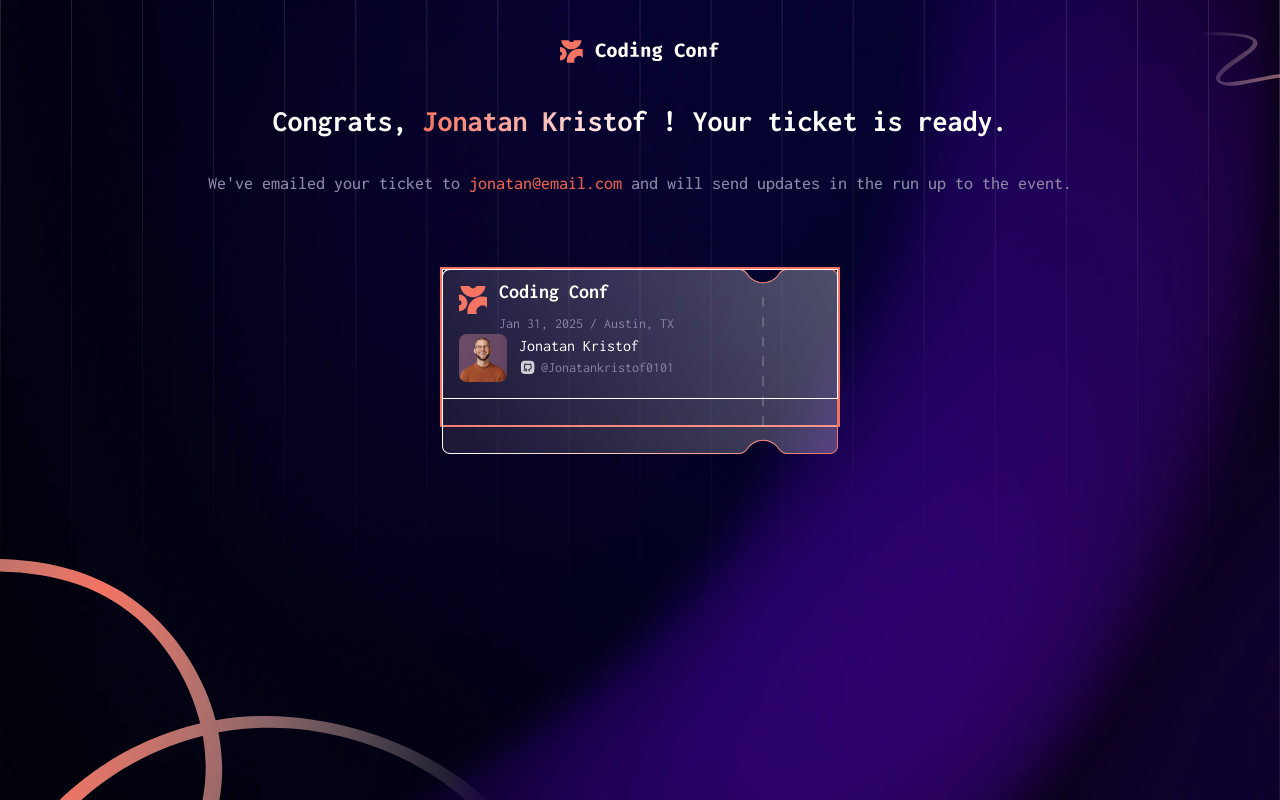
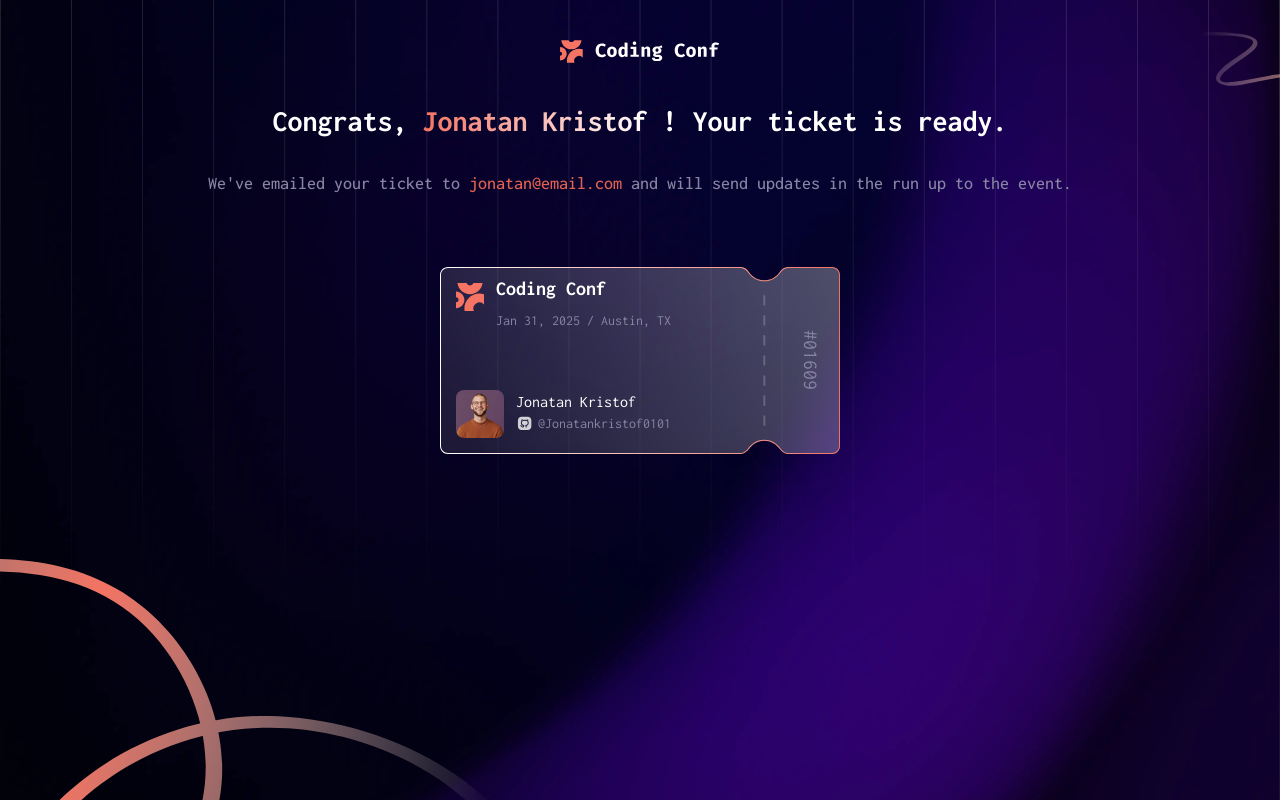
Before and after one commit to D-KILLJOY/FEM-conference-ticket-generator, a React (Vite) app: page / in a window 1280 px wide. Built offline with nearby package versions, Linux system fonts and the light colour scheme.

Commit message:
fixed styling issues in the ticket page

```diff
--- a/src/Components/Ticket.tsx
+++ b/src/Components/Ticket.tsx
@@ -20,11 +20,17 @@ function Ticket() {
                     and will send updates in the run up to the event.
                 </p>
             </header>
-            <section className="relative w-full max-w-100 min-h-40 h-fit my-10 border-Orange-500 border-2 ">
-                <img src={patternTicket} alt="" className="absolute inset-0 " />
-                <div className="p-4 relative z-30 w-full h-full flex flex-col justify-between border">
+            <section className="relative w-full max-w-100 min-h-40 h-fit mt-10 mb-30">
+                <img src={patternTicket} alt="" />
+
+                <article className="w-full h-full p-4 pe-0 absolute inset-0 flex">
+                    <div className="z-30 w-full h-full flex flex-col justify-between ">
                         <div className="flex gap-3 items-start">
-                        <img src={logoIcon} alt="Coding Conf" className="w-7" />
+                            <img
+                                src={logoIcon}
+                                alt="Coding Conf"
+                                className="w-7"
+                            />
                             <article>
                                 <p className="text-xl font-bold leading-3 mb-4">
                                     Coding Conf
@@ -55,6 +61,12 @@ function Ticket() {
                             </article>
                         </div>
                     </div>
+                    <div className="flex items-center">
+                        <p className="rotate-90 text-Neutral-500 text-xl">
+                            #01609
+                        </p>
+                    </div>
+                </article>
             </section>
             <p> </p>
         </>
```
Lines whose indentation alone changed are shown as unchanged.
